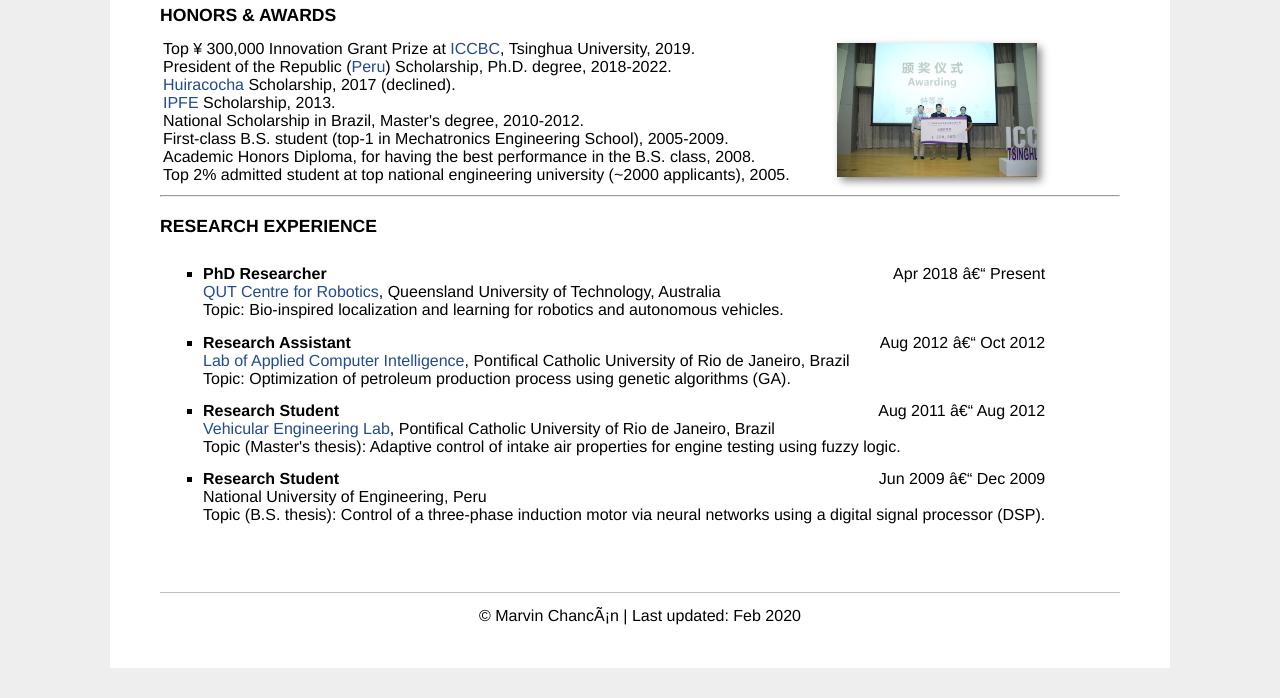
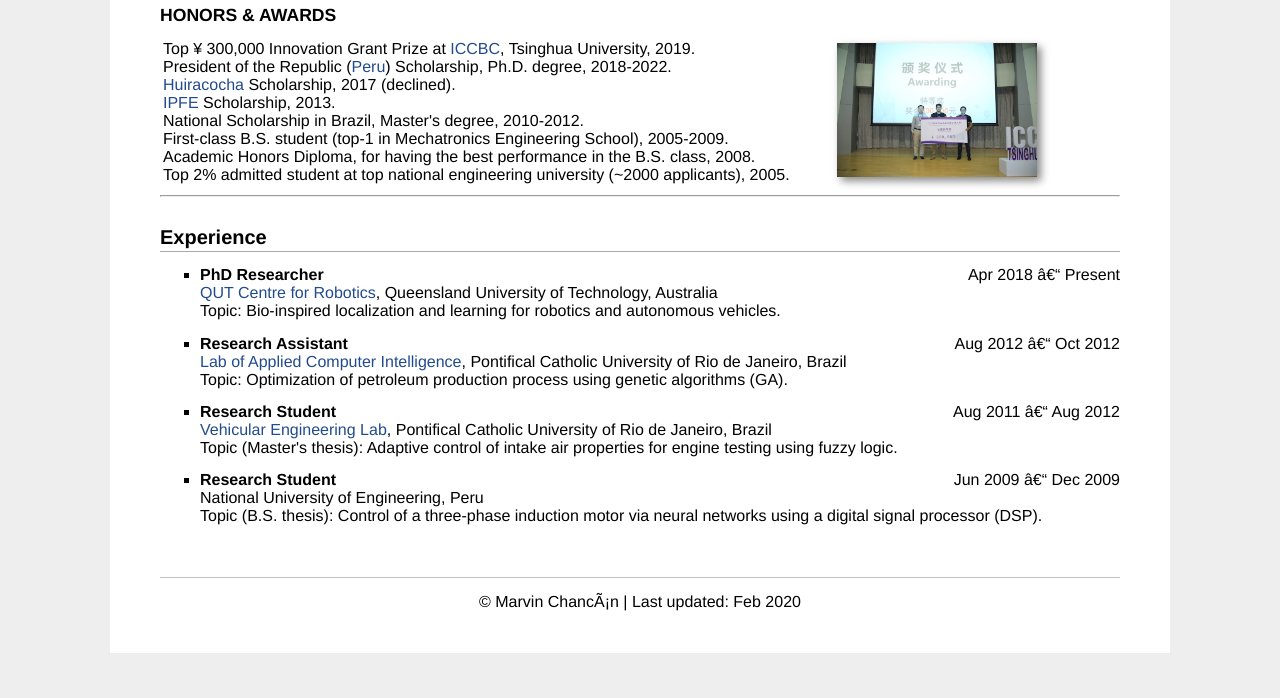
Before and after one commit to mchancan/mchancan.github.io, a Jekyll site: the page built from index.html, in a window 1280 px wide and 900 px high, scrolled down 1026 px, cut to the strip 202-900 px from the top of the window. Built offline with Jekyll 4.4.1, drawn with Linux system fonts in a browser that asks for light colours; comment, search, counter and statistics services are not loaded.

Commit message:
Update index.html

```diff
--- a/index.html
+++ b/index.html
@@ -145,10 +145,7 @@ title: MV
 </table>
 
 <hr>
-<h3>RESEARCH EXPERIENCE</h3>
-<table>
-<tr>
-<td>
+<h2>Experience</h2>
 <ul>
 	<li>
 		<div style="float:left; text-align:left"><b>PhD Researcher</b></div> <div style="float:right; text-align:right">Apr 2018 – Present</div><br>
@@ -171,6 +168,3 @@ title: MV
 		Topic (B.S. thesis): Control of a three-phase induction motor via neural networks using a digital signal processor (DSP).<br>
 	</li>
 </ul>
-</td>
-</tr>
-</table>
```
